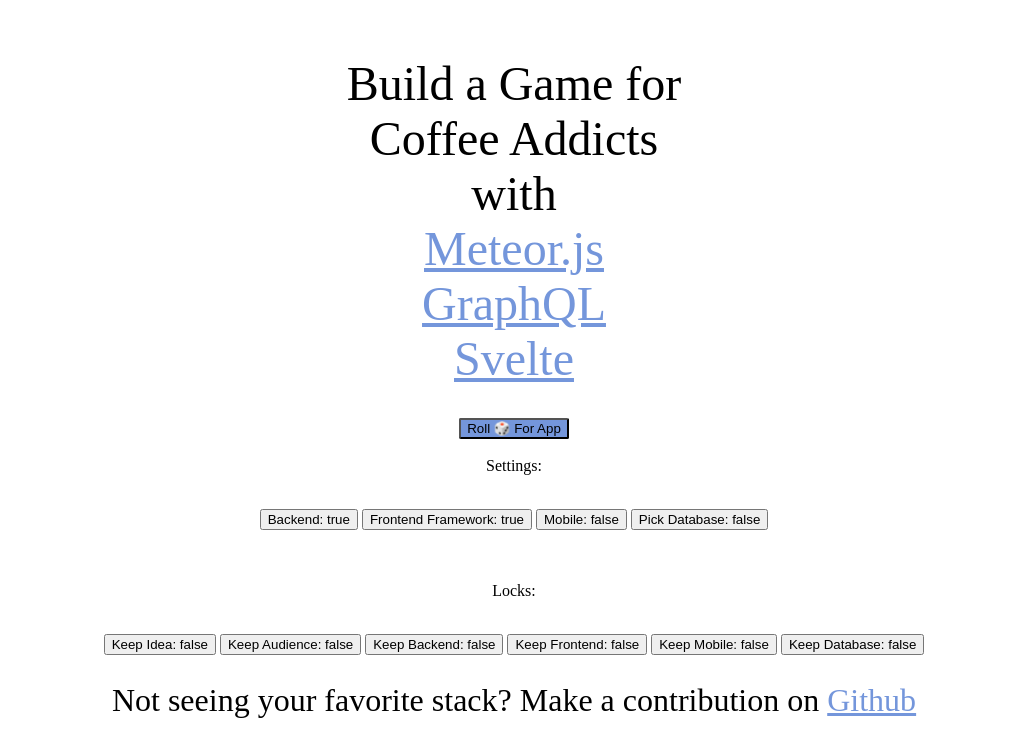
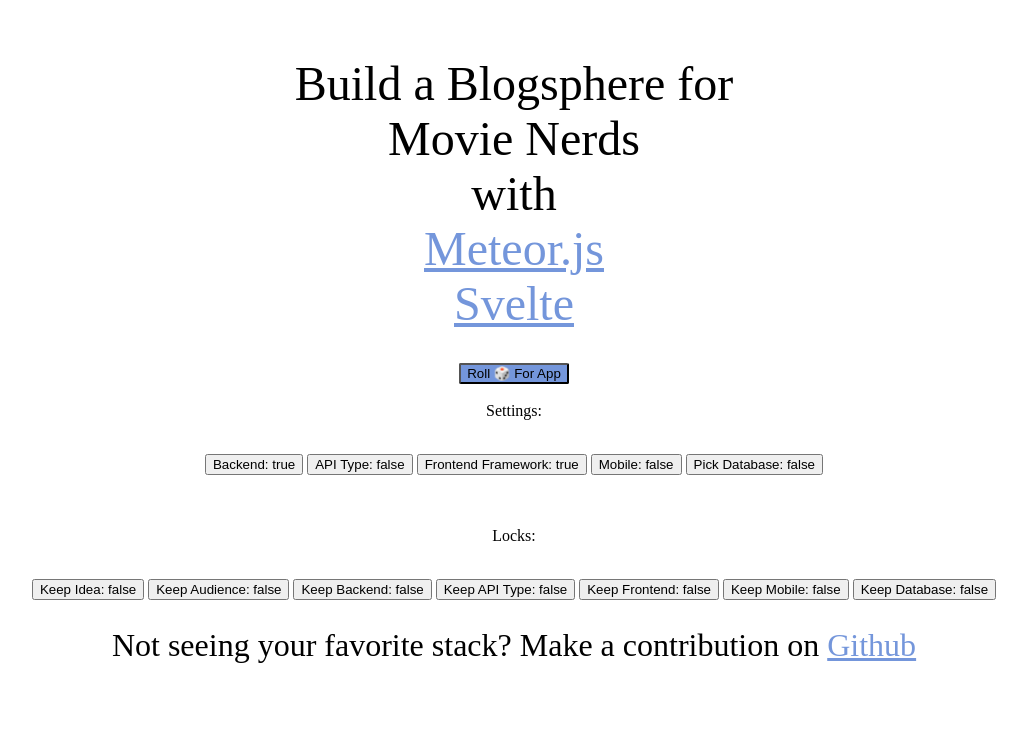
Before and after one commit to jottenlips/stack-dice, a Svelte app: page / in a window 1280 px wide. Shown: the top 756 px of the page, without its empty margins (126-1153 px from the left). Built offline with nearby package versions, Linux system fonts and the light colour scheme; the HTML template or start-up script is replaced by a standard one.

Commit message:
lock api type

```diff
--- a/src/App.svelte
+++ b/src/App.svelte
@@ -9,6 +9,7 @@
 
   let hasDatabase = false;
   let hasBackend = true;
+  let hasAPI = false
   let hasFrontend = true;
   let hasMobile = false;
 
@@ -19,6 +20,10 @@
   const toggleHasBackend = () => {
     hasBackend = !hasBackend;
   };
+
+  const toggleHasAPI = () => {
+    hasAPI = !hasAPI
+  }
 
   const toggleHasFrontend = () => {
     hasFrontend = !hasFrontend;
@@ -32,6 +37,7 @@
   let lockIdea = false;
   let lockDatabase = false;
   let lockBackend = false;
+  let lockAPI = false
   let lockFrontend = false;
   let lockMobile = false;
 
@@ -50,6 +56,10 @@
   const toggleLockBackend = () => {
     lockBackend = !lockBackend;
   };
+
+  const toggleLockAPI = () => {
+    lockAPI = !lockAPI
+  }
 
   const toggleLockFrontend = () => {
     lockFrontend = !lockFrontend;
@@ -74,7 +84,7 @@
   const getRandomApp = () => {
     if (!lockDatabase) randomDatabase = getRandom(database.length);
     if (!lockBackend) randomBackend = getRandom(backend.length);
-    if (!lockBackend) randomAPI = getRandom(api.length);
+    if (!lockAPI) randomAPI = getRandom(api.length);
     if (!lockFrontend) randomFrontend = getRandom(frontend.length);
     if (!lockMobile) randomMobile = getRandom(mobile.length);
     if (!lockIdea) randomIdea = getRandom(ideas.length);
@@ -97,7 +107,7 @@
     <a
       target="_blank"
       href={`https://github.com/search?ref=simplesearch&q=${api[randomAPI]}`}
-      >{(hasFrontend || hasMobile) && hasBackend
+      >{(hasFrontend || hasMobile) && hasBackend && hasAPI
         ? `${api[randomAPI]}\n`
         : ""}</a
     ><a
@@ -127,6 +137,10 @@
     Backend: {hasBackend}
   </button>
 
+   <button on:click={toggleHasAPI}>
+    API Type: {hasAPI}
+  </button>
+
   <button on:click={toggleHasFrontend}>
     Frontend Framework: {hasFrontend}
   </button>
@@ -151,6 +165,9 @@
   </button>
   <button on:click={toggleLockBackend}>
     Keep Backend: {lockBackend}
+  </button>
+  <button on:click={toggleLockAPI}>
+    Keep API Type: {lockAPI}
   </button>
   <button on:click={toggleLockFrontend}>
     Keep Frontend: {lockFrontend}
--- a/src/main.js
+++ b/src/main.js
@@ -7,9 +7,9 @@
         backend: ['Ruby on Rails', 'Django', 'Serverless Cloud', 'Meteor.js', 'Flask', 'Sinatra', 'FastAPI', 'Supabase', ],
         api: ['GraphQL', 'REST'],
         frontend: ['React', 'Svelte', 'Vue', 'Vanilla.js'],
-        mobile: ['React Native', 'Flutter', 'Kotlin Multiplatform', 'Swift/Xcode', 'Java/Android Studio', 'PWA'],
-        ideas: ['Chat App', 'Game', 'Schedule App', 'Marketplace', "Blogsphere", "Map Application", 'Reccomendation Engine', 'Bulletin Board', 'Edu-tainment Platform'],
-        audiences: ['Cat Owners', 'Coffee Addicts', 'Cooks', 'Book Lovers', 'Board Game Enthusiast', 'Movie Nerds', 'Gym Rats', 'Skaters', "Car Lovers", "Gamers", "Gardeners", "Metal Workers", "Animal Rights Activists", "Remote Learning"]
+        mobile: ['React Native', 'Flutter', 'Kotlin Multiplatform', 'Swift/Xcode', 'Java/Android Studio', 'PWA', "Expo"],
+        ideas: ['Chat App', 'Game', 'Schedule App', 'Marketplace', "Blogsphere", "Map Application", 'Reccomendation Engine', 'Bulletin Board', 'Edu-tainment Platform', "Command Line Interface", "Twitter Bot", "Twilio Bot", "Reddit Bot", "Media Player", "RPG Game", "Musical Instrument", "Kanban Board", "Email Organizer", "Avatar Generator", "Content Management System", "Massively multiplayer online game", "Sidescroller Game", "Data Visualization Dashboard", "Swipe Left/Right App", "Habit Tracker"],
+        audiences: ['Cat Owners', 'Coffee Addicts', 'Cooks', 'Book Lovers', 'Board Game Enthusiast', 'Movie Nerds', 'Gym Rats', 'Skaters', "Car Lovers", "Gamers", "Gardeners", "Metal Workers", "Animal Rights Activists", "Remote Learning", "Rock Climbers", "Dog Trainers", "Personal Trainers", "Pokemon Trainers", "Arborists", "Wookies", "Grateful Dead Heads", "Electronic Musicians", "Lego Builders", "Artists", "Painters", "Javascript Developers", "Web Developers", "Mobile Developers", "VSCode Users", "Music Festival Goers", "Hair Stylists", "Doctors", "Data Scientists", "Data Analysts", "Fast Food Junkies", "Insomniacs", "Cyclists", "Families", "Vegans", "Snowboarders", "Tennis Players", "Indie Musicians", "Weight Lifters", "Home Aqauriums", "Recipes", "Home Decorators", "Landscape Architects", "Beer Drinkers", "Wine Snobs", "Car Maintenance"]
     }
 });
 
```
Also changed, not shown: 2 other files (tests, documents, lock files or other folders).
